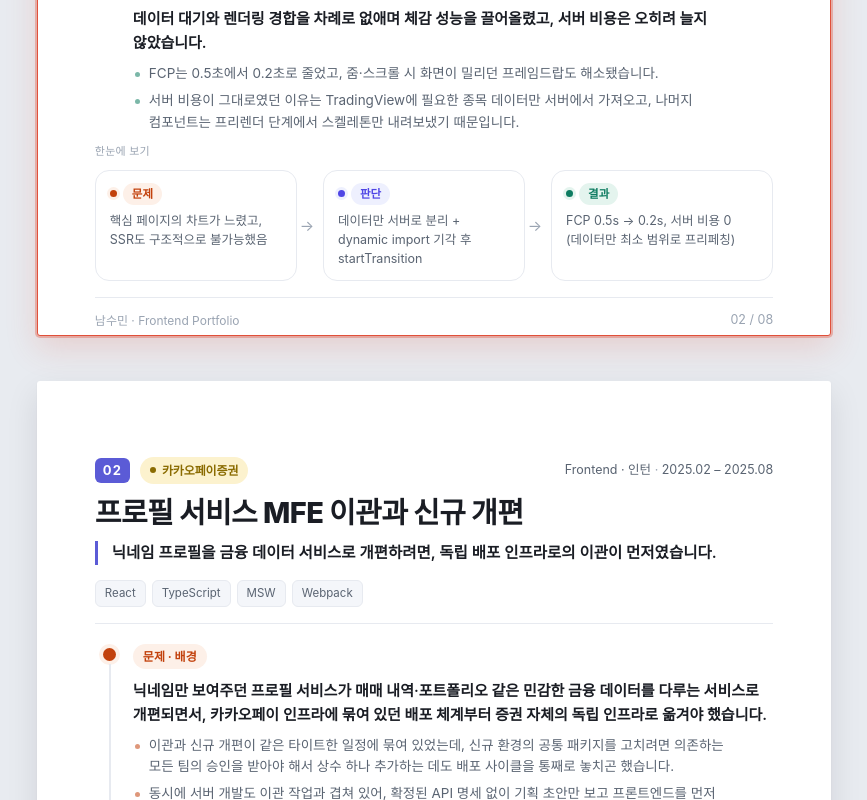
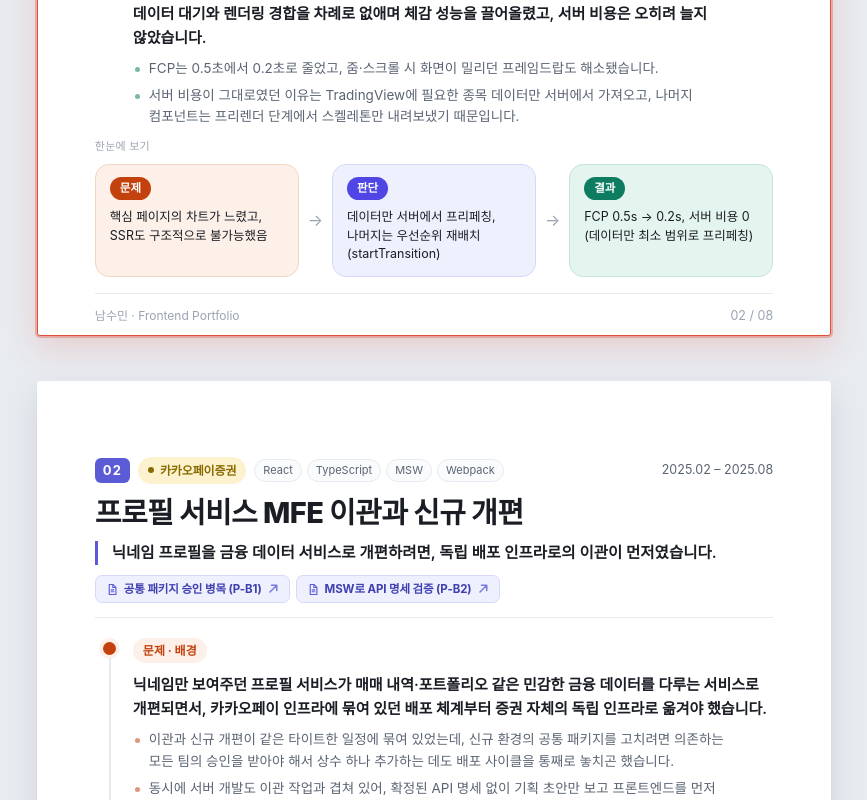
Before and after one commit to vi-wolhwa/portfolio, a React (Vite) app: page / in a window 1280 px wide. Shown: the part 2000-2800 px from the top of the page, without its empty margins (206-1073 px from the left). Built offline with nearby package versions, Linux system fonts and the light colour scheme; a web font is replaced by a local one.

Commit message:
v2.1.0 ─ 전반적인 UI 내용 개선

```diff
--- a/src/components/Cover.tsx
+++ b/src/components/Cover.tsx
@@ -65,11 +65,7 @@ export function Cover({ profile, projects, pageIndex, total }: Props) {
                     {p.title}
                   </a>
                 </span>
-                <span className={styles.tocLead}>
-                  {p.variant === 'service'
-                    ? (p.description ?? p.overview?.summary)
-                    : p.problem?.lead}
-                </span>
+                <span className={styles.tocLead}>{p.tagline}</span>
               </span>
               <OrgTag org={p.org} size="sm" />
             </li>
--- a/src/components/ProjectPage.module.scss
+++ b/src/components/ProjectPage.module.scss
@@ -23,7 +23,7 @@
 /* ── 메타 헤더 ── */
 .meta {
   margin-top: 18px;
-  padding-bottom: 16px;
+  padding-bottom: 14px;
   border-bottom: 1px solid var(--line);
 }
 
@@ -35,9 +35,11 @@
 }
 
 .metaLeft {
-  display: inline-flex;
+  display: flex;
   align-items: center;
-  gap: 10px;
+  flex-wrap: wrap;
+  gap: 8px;
+  min-width: 0;
 }
 
 .order {
@@ -52,9 +54,11 @@
 }
 
 .roleRow {
+  flex: none;
   font-family: var(--font-mono);
   font-size: 12.5px;
   color: var(--muted);
+  white-space: nowrap;
 }
 
 .sep {
@@ -89,22 +93,28 @@
   max-width: 74ch;
 }
 
+/* 상단 태그(조직) 오른쪽에 붙는 테크 스택 — 밝은 배경으로 답답하지 않게 */
 .stack {
   display: flex;
   flex-wrap: wrap;
-  gap: 6px;
-  margin: 15px 0 0;
+  gap: 5px;
+  margin: 0;
   padding: 0;
   list-style: none;
 
   li {
-    font-size: 11.5px;
+    font-size: 11px;
     color: var(--muted);
-    background: #f4f6fa;
+    background: #fafbfd;
     border: 1px solid var(--line);
-    padding: 3px 9px;
-    border-radius: 6px;
+    padding: 2px 8px;
+    border-radius: 999px;
   }
+}
+
+/* 한 줄 소개(+설명) 아래 링크 바 */
+.refsRow {
+  margin-top: 10px;
 }
 
 /* ── 본문(스토리 + flow) ── */
@@ -273,7 +283,7 @@
 
 /* ── [service] 기술 하이라이트 — 톤 도트·배지 구분선 리스트 (story 언어 계승) ── */
 .hlList {
-  margin-top: 20px;
+  margin-top: 18px;
   display: flex;
   flex-direction: column;
 }
@@ -364,7 +374,7 @@
   font-weight: 700;
 }
 
-/* ── 하단 flow 요약 (한눈에 보기) — 톤 도트 + 알약 배지로 본문 디자인과 통일 ── */
+/* ── 하단 flow 요약 (한눈에 보기) — 연한 톤 배경 카드 + solid 배지, 화살표는 카드 사이 중앙 ── */
 .flow {
   margin-top: auto;
   padding-top: 10px;
@@ -381,14 +391,6 @@
 .flowRow {
   display: flex;
   align-items: stretch;
-  gap: 6px;
-}
-
-.flowStep {
-  display: flex;
-  align-items: stretch;
-  flex: 1;
-  min-width: 0;
 }
 
 .flowCard {
@@ -396,46 +398,36 @@
   min-width: 0;
   display: flex;
   flex-direction: column;
-  gap: 7px;
+  gap: 8px;
   padding: 12px 14px;
   border-radius: 14px;
-  border: 1px solid var(--line);
-  background: #fff;
+  background: var(--tone-weak);
+  border: 1px solid var(--tone-border);
 
   &[data-tone='problem'] {
     --tone: var(--problem);
     --tone-weak: var(--problem-weak);
+    --tone-border: #f2d6c4;
   }
   &[data-tone='decision'] {
     --tone: var(--decision);
     --tone-weak: var(--decision-weak);
+    --tone-border: #d5d8fb;
   }
   &[data-tone='result'] {
     --tone: var(--result);
     --tone-weak: var(--result-weak);
+    --tone-border: #c5e5d8;
   }
 }
 
-.flowTagRow {
-  display: inline-flex;
-  align-items: center;
-  gap: 6px;
-}
-
-.flowDot {
-  width: 7px;
-  height: 7px;
-  border-radius: 50%;
-  background: var(--tone);
-  box-shadow: 0 0 0 3px var(--tone-weak);
-}
-
 .flowTag {
+  align-self: flex-start;
   font-size: 11.5px;
   font-weight: 700;
-  color: var(--tone);
-  background: var(--tone-weak);
-  padding: 2px 9px;
+  color: #fff;
+  background: var(--tone);
+  padding: 2px 10px;
   border-radius: 999px;
 }
 
@@ -443,15 +435,17 @@
   margin: 0;
   font-size: 12.5px;
   line-height: 1.5;
-  color: var(--muted);
+  color: var(--ink);
 }
 
 .flowArrow {
+  flex: none;
   display: flex;
   align-items: center;
-  padding: 0 3px;
+  justify-content: center;
+  padding: 0 9px;
   color: var(--faint);
-  font-size: 15px;
+  font-size: 16px;
 }
 
 /* ── 푸터 ── */
--- a/src/components/ProjectPage.tsx
+++ b/src/components/ProjectPage.tsx
@@ -1,3 +1,4 @@
+import { Fragment } from 'react';
 import type {
   Act as ActType,
   Highlight as HighlightType,
@@ -128,12 +129,9 @@ function FlowStrip({ flow }: { flow: NonNullable<Project['flow']> }) {
       <span className={styles.flowEyebrow}>한눈에 보기</span>
       <div className={styles.flowRow}>
         {steps.map(([tone, text], i) => (
-          <div key={tone} className={styles.flowStep}>
+          <Fragment key={tone}>
             <div className={styles.flowCard} data-tone={tone}>
-              <span className={styles.flowTagRow}>
-                <span className={styles.flowDot} aria-hidden />
-                <span className={styles.flowTag}>{FLOW_LABEL[tone]}</span>
-              </span>
+              <span className={styles.flowTag}>{FLOW_LABEL[tone]}</span>
               <p className={styles.flowText}>{text}</p>
             </div>
             {i < steps.length - 1 && (
@@ -141,7 +139,7 @@ function FlowStrip({ flow }: { flow: NonNullable<Project['flow']> }) {
                 →
               </span>
             )}
-          </div>
+          </Fragment>
         ))}
       </div>
     </div>
@@ -150,31 +148,32 @@ function FlowStrip({ flow }: { flow: NonNullable<Project['flow']> }) {
 
 /** 프로젝트 1개 = A4 한 페이지. id 는 목차 앵커 이동 대상. */
 export function ProjectPage({ project, pageIndex, total }: Props) {
-  const { id, order, org, title, tagline, role, period, stack, refs } = project;
+  const { id, order, org, title, tagline, period, stack, refs } = project;
   const isService = project.variant === 'service';
 
   return (
     <section id={id} className={`page ${styles.page}`}>
-      <RefLinks refs={refs} />
-
       <header className={styles.meta}>
         <div className={styles.metaTop}>
           <span className={styles.metaLeft}>
             <span className={styles.order}>{String(order).padStart(2, '0')}</span>
             <OrgTag org={org} />
+            <ul className={styles.stack}>
+              {stack.map((t) => (
+                <li key={t}>{t}</li>
+              ))}
+            </ul>
           </span>
-          <span className={styles.roleRow}>
-            {role} <span className={styles.sep}>·</span> {period}
-          </span>
+          <span className={styles.roleRow}>{period}</span>
         </div>
         <h1 className={styles.title}>{title}</h1>
         <p className={styles.tagline}>{tagline}</p>
         {project.description && <p className={styles.description}>{project.description}</p>}
-        <ul className={styles.stack}>
-          {stack.map((t) => (
-            <li key={t}>{t}</li>
-          ))}
-        </ul>
+        {refs.length > 0 && (
+          <div className={styles.refsRow}>
+            <RefLinks refs={refs} />
+          </div>
+        )}
       </header>
 
       <div className={styles.body}>
--- a/src/components/RefLinks.module.scss
+++ b/src/components/RefLinks.module.scss
@@ -1,15 +1,16 @@
 .bar {
   display: flex;
   flex-wrap: wrap;
-  gap: 8px;
+  gap: 6px;
 }
 
 .link {
   display: inline-flex;
   align-items: center;
-  gap: 8px;
-  padding: 7px 13px;
-  border-radius: 8px;
+  gap: 5px;
+  height: 28px;
+  padding: 0 10px;
+  border-radius: 7px;
   border: 1px solid var(--brand-line);
   background: var(--brand-bg);
   color: var(--brand-fg);
@@ -34,7 +35,7 @@
 }
 
 .label {
-  font-size: 13px;
+  font-size: 11.5px;
   font-weight: 700;
   color: var(--brand-fg);
   letter-spacing: -0.01em;
@@ -42,7 +43,8 @@
 
 .ext {
   color: var(--brand);
-  opacity: 0.55;
+  opacity: 0.8;
+  flex: none;
 }
 
 /* ── 서비스별 테마 ── */
--- a/src/components/RefLinks.tsx
+++ b/src/components/RefLinks.tsx
@@ -4,7 +4,7 @@ import styles from './RefLinks.module.scss';
 function BrandMark({ kind }: { kind: RefLink['kind'] }) {
   if (kind === 'github') {
     return (
-      <svg className={styles.mark} viewBox="0 0 16 16" width="15" height="15" aria-hidden>
+      <svg className={styles.mark} viewBox="0 0 16 16" width="13" height="13" aria-hidden>
         <path
           fill="currentColor"
           d="M8 0C3.58 0 0 3.58 0 8c0 3.54 2.29 6.53 5.47 7.59.4.07.55-.17.55-.38 0-.19-.01-.82-.01-1.49-2.01.37-2.53-.49-2.69-.94-.09-.23-.48-.94-.82-1.13-.28-.15-.68-.52-.01-.53.63-.01 1.08.58 1.23.82.72 1.21 1.87.87 2.33.66.07-.52.28-.87.51-1.07-1.78-.2-3.64-.89-3.64-3.95 0-.87.31-1.59.82-2.15-.08-.2-.36-1.02.08-2.12 0 0 .67-.21 2.2.82a7.6 7.6 0 0 1 2-.27c.68 0 1.36.09 2 .27 1.53-1.04 2.2-.82 2.2-.82.44 1.1.16 1.92.08 2.12.51.56.82 1.27.82 2.15 0 3.07-1.87 3.75-3.65 3.95.29.25.54.73.54 1.48 0 1.07-.01 1.93-.01 2.2 0 .21.15.46.55.38A8.01 8.01 0 0 0 16 8c0-4.42-3.58-8-8-8z"
@@ -14,7 +14,7 @@ function BrandMark({ kind }: { kind: RefLink['kind'] }) {
   }
   if (kind === 'npm') {
     return (
-      <svg className={styles.mark} viewBox="0 0 16 16" width="15" height="15" aria-hidden>
+      <svg className={styles.mark} viewBox="0 0 16 16" width="13" height="13" aria-hidden>
         <rect width="16" height="16" rx="2" fill="currentColor" />
         <path fill="#fff" d="M3.2 3.2h9.6v9.6h-2.4V5.6H8.4v7.2H3.2z" />
       </svg>
@@ -22,7 +22,7 @@ function BrandMark({ kind }: { kind: RefLink['kind'] }) {
   }
   // docs
   return (
-    <svg className={styles.mark} viewBox="0 0 16 16" width="15" height="15" aria-hidden>
+    <svg className={styles.mark} viewBox="0 0 16 16" width="13" height="13" aria-hidden>
       <path
         fill="none"
         stroke="currentColor"
@@ -54,12 +54,12 @@ export function RefLinks({ refs }: { refs: RefLink[] }) {
           >
             <BrandMark kind={ref.kind} />
             <span className={styles.label}>{label}</span>
-            <svg className={styles.ext} viewBox="0 0 16 16" width="11" height="11" aria-hidden>
+            <svg className={styles.ext} viewBox="0 0 16 16" width="12" height="12" aria-hidden>
               <path
                 d="M6 3h7v7M13 3 4 12"
                 fill="none"
                 stroke="currentColor"
-                strokeWidth="1.7"
+                strokeWidth="2"
                 strokeLinecap="round"
                 strokeLinejoin="round"
               />
--- a/src/data/projects.ts
+++ b/src/data/projects.ts
@@ -38,7 +38,13 @@ export const projects: Project[] = [
     role: 'Frontend · 인턴',
     period: '2025.02 – 2025.08',
     stack: ['Next.js', 'React 18', 'TypeScript', 'React-query', 'MyAxios'],
-    refs: [],
+    refs: [
+      {
+        kind: 'docs',
+        url: 'https://app.notion.com/p/sums-log/P-A3-SSR-32ae39398dfb802aae4ac2102d30dd41',
+        label: 'SSR 전략 설계 (P-A3)',
+      },
+    ],
     problem: {
       lead: '서비스에서 가장 많은 트래픽이 몰리는 종목 정보 페이지의 핵심인 TradingView 차트가, 모바일에서 뜨기까지 오래 걸렸습니다.',
       points: [
@@ -63,7 +69,7 @@ export const projects: Project[] = [
     },
     flow: {
       problem: '핵심 페이지의 차트가 느렸고, SSR도 구조적으로 불가능했음',
-      decision: '데이터만 서버로 분리 + dynamic import 기각 후 startTransition',
+      decision: '데이터만 서버에서 프리페칭, 나머지는 우선순위 재배치(startTransition)',
       result: 'FCP 0.5s → 0.2s, 서버 비용 0 (데이터만 최소 범위로 프리페칭)',
     },
   },
@@ -78,7 +84,18 @@ export const projects: Project[] = [
     role: 'Frontend · 인턴',
     period: '2025.02 – 2025.08',
     stack: ['React', 'TypeScript', 'MSW', 'Webpack'],
-    refs: [],
+    refs: [
+      {
+        kind: 'docs',
+        url: 'https://app.notion.com/p/sums-log/P-B1-327e39398dfb80428d5ff64f1c9caf85',
+        label: '공통 패키지 승인 병목 (P-B1)',
+      },
+      {
+        kind: 'docs',
+        url: 'https://app.notion.com/p/sums-log/P-B2-MSW-API-329e39398dfb8035a221dd02b951b4f6',
+        label: 'MSW로 API 명세 검증 (P-B2)',
+      },
+    ],
     problem: {
       lead: '닉네임만 보여주던 프로필 서비스가 매매 내역·포트폴리오 같은 민감한 금융 데이터를 다루는 서비스로 개편되면서, 카카오페이 인프라에 묶여 있던 배포 체계부터 증권 자체의 독립 인프라로 옮겨야 했습니다.',
       points: [
@@ -117,7 +134,13 @@ export const projects: Project[] = [
     role: 'Frontend · 인턴',
     period: '2025.02 – 2025.08',
     stack: ['React', 'TypeScript', 'React-query'],
-    refs: [],
+    refs: [
+      {
+        kind: 'docs',
+        url: 'https://app.notion.com/p/sums-log/P-B3-327e39398dfb80648a09f4acec413de7',
+        label: '접근 제어 모듈 설계 (P-B3)',
+      },
+    ],
     problem: {
       lead: '프로필 개편으로 매매 내역·포트폴리오 같은 민감 데이터가 노출되며, 접근 조건이 회원 등급·약관 동의·공개 동의 3가지로 늘었습니다.',
       points: [
@@ -154,7 +177,18 @@ export const projects: Project[] = [
     role: 'Frontend · 인턴',
     period: '2025.02 – 2025.08',
     stack: ['TypeScript', 'Chrome Extension', 'GitHub API', 'Manifest V3'],
-    refs: [],
+    refs: [
+      {
+        kind: 'docs',
+        url: 'https://app.notion.com/p/sums-log/P-C1-333e39398dfb8099a6a8e47c73d7b7b2',
+        label: '리뷰 병목 해결 정책 (P-C1)',
+      },
+      {
+        kind: 'docs',
+        url: 'https://app.notion.com/p/sums-log/P-C2-Github-333e39398dfb80fb855cf05272c47276',
+        label: '크롬 익스텐션 개발기 (P-C2)',
+      },
+    ],
     problem: {
       lead: '여러 서비스가 동시에 개발되는 환경에서 리뷰 대기 중인 PR이 10~30개까지 쌓였고, 배포일 전까지 충분히 검토되지 않은 코드가 급하게 나가곤 했습니다.',
       points: [
@@ -185,7 +219,7 @@ export const projects: Project[] = [
     id: 'responsive-keepalive',
     order: 5,
     org: 'personal',
-    title: '반응형 트리 전환 상태 보존 라이브러리',
+    title: 'responsive-keepalive ─ 반응형 트리 전환 상태 보존 라이브러리',
     tagline: '브레이크포인트마다 다른 트리를 렌더링해도, 상태는 잃지 않도록 만들었습니다.',
     role: 'Frontend · 개인',
     period: '2026.05 – 2026.06',
@@ -225,12 +259,12 @@ export const projects: Project[] = [
       result: '97개 테스트·98.6% 커버리지, 0 런타임 의존성으로 npm 배포',
     },
   },
-  // ── 06 · Evenly (개인·팀 토이 프로젝트) · service 레이아웃 ────────────────────
+  // ── 06 · Evenly (Evenly팀 프로젝트) · service 레이아웃 ────────────────────────
   {
     id: 'evenly',
     order: 6,
     variant: 'service',
-    org: 'personal',
+    org: 'evenly',
     title: 'Evenly — 모임 정산(더치페이) 서비스',
     tagline: '서버가 계산을 맡는 구조에서, 프론트엔드가 진짜 책임지는 영역을 깊게 파고든 프로젝트입니다.',
     description:
@@ -238,7 +272,7 @@ export const projects: Project[] = [
     role: 'Frontend',
     period: '2025.06 – 진행 중',
     stack: ['React', 'TypeScript', 'React-query', 'axios', 'Zustand', 'Vite'],
-    refs: [],
+    refs: [{ kind: 'github', url: 'https://github.com/EvenlyTeam/evenly-frontend' }],
     highlights: [
       {
         label: '명령형 오버레이 (useOverlay)',
@@ -263,7 +297,7 @@ export const projects: Project[] = [
       },
       {
         label: '컴파운드 컴포넌트 + 런타임 가드',
-        tone: 'design',
+        tone: 'tech',
         problem: 'GroupCard·Navbar 같은 합성 컴포넌트가 늘면서, 하위 조각을 부모 밖에서 잘못 쓰면 조용히 깨지는 실수가 생길 수 있었습니다.',
         solution:
           'createCompoundGuard로 Context 존재를 검사해, <GroupCard.Title>을 <GroupCard> 밖에서 쓰면 명확한 메시지의 런타임 에러를 던지게 했습니다. 오용을 침묵시키지 않고 즉시 드러내는 설계입니다.',
@@ -295,28 +329,28 @@ export const projects: Project[] = [
     highlights: [
       {
         label: '번들 최적화',
-        tone: 'perf',
+        tone: 'tech',
         problem: '핵심 기능인 코드 에디터(CodeMirror)가 8MB에 달해, 첫 화면 로드가 눈에 띄게 무거웠습니다.',
         solution:
           'bundle-analyzer로 뜯어보니 실제로 안 쓰는 언어 문법까지 전부 포함돼 있었습니다. 지원 언어를 실사용분으로 좁혀 Tree Shaking이 걸리게 하고, 에디터는 Dynamic Import로 초기 번들에서 떼어내 2.2MB → 1.4MB로 줄였습니다.',
       },
       {
         label: '디자인 시스템',
-        tone: 'design',
+        tone: 'tech',
         problem: '재사용성과 선언적 레이아웃에 끌려 <Flex>를 레이아웃 원자로 아토믹하게 도입했는데, 실제 화면에 쓸수록 direction·gap 같은 프롭스가 마크업을 뒤덮고 <Flex>가 무한 중첩됐습니다.',
         solution:
           '구조를 읽을 수 없는 "Flex Soup"과 Emotion의 의미 있는 네이밍 상실을 겪으며, 무조건적 세분화가 아니라 기술 스택 특성에 맞춰 추상화 수준을 제어해야 한다는 기준을 얻었습니다.',
       },
       {
         label: '웹 접근성',
-        tone: 'ux',
+        tone: 'tech',
         problem: '모달을 열어도 초점이 뒤 배경으로 새어나가고, 비동기로 바뀐 목록을 스크린리더가 읽어주지 않았습니다.',
         solution:
           '자동 검사 도구로는 잡히지 않아 VoiceOver·TalkBack 실기기로 직접 흐름을 따라가며, 포커스 트랩으로 초점을 모달 안에 가두고 aria-live로 변경 사항을 읽어주도록 고쳤습니다.',
       },
       {
         label: '레이아웃 시프트',
-        tone: 'perf',
+        tone: 'tech',
         problem: '목록·상세가 로드될 때마다 아래 콘텐츠가 밀려, 누르려던 버튼이 어긋나는 레이아웃 시프트가 반복됐습니다(CLS 0.8).',
         solution:
           '스켈레톤만으로는 실제 콘텐츠와 높이가 어긋나 시프트가 남았기에, 응답 전에 최종 높이값 자체를 예약해 콘텐츠가 그 자리에 그대로 들어오도록 만들어 CLS를 0.3으로 낮췄습니다.',
```
